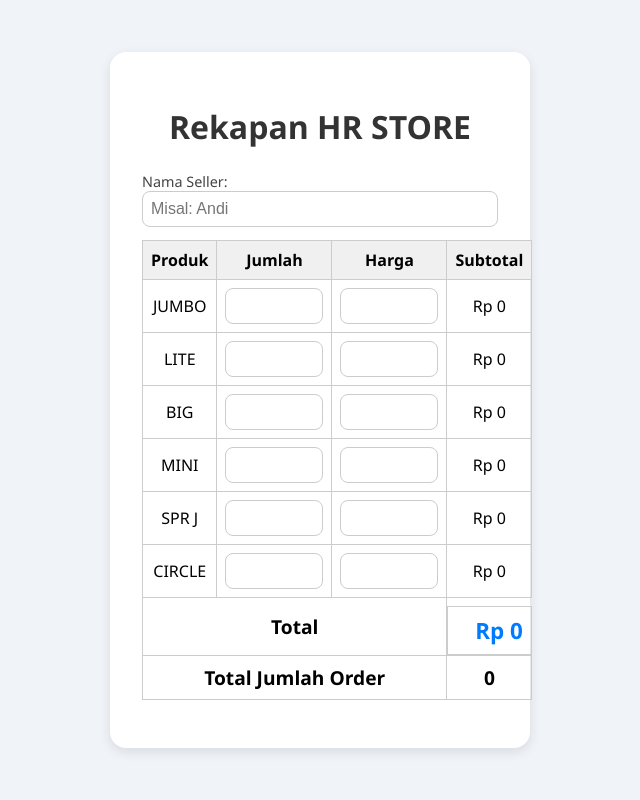
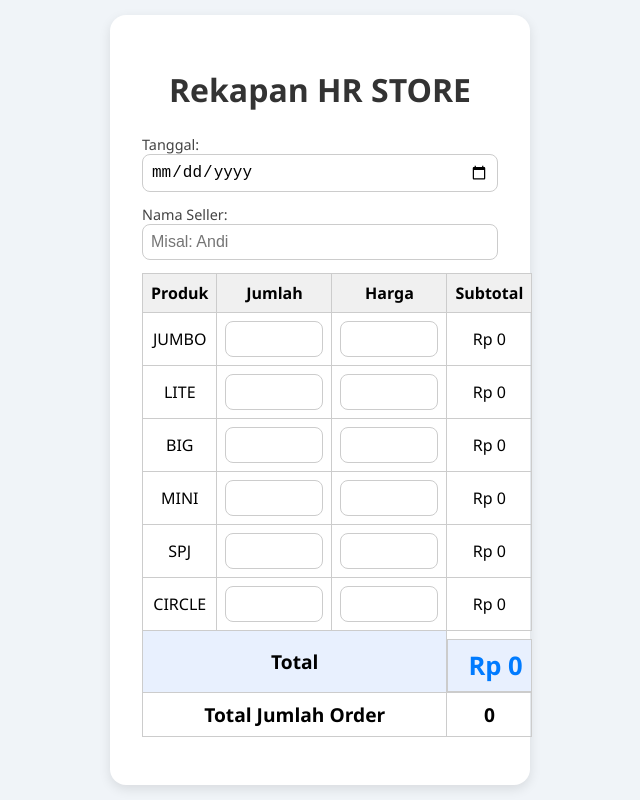
Before and after one commit to heruahmad1/rekapan-store, a plain HTML site: page index.html in a window 1280 px wide. Shown: the whole page, without its empty margins (320-960 px from the left). Drawn offline with Linux system fonts and the light colour scheme.

Commit message:
Update index.html

```diff
--- a/index.html
+++ b/index.html
@@ -39,8 +39,14 @@
       font-size: 1.2em;
     }
     #total {
-      font-size: 1.4em;
+      font-size: 1.6em;
       color: #007BFF;
+    }
+    #total-order {
+      font-size: 1.2em;
+    }
+    tfoot tr:first-child td {
+      background-color: #e8f0fe;
     }
   </style>
 </head>
@@ -48,6 +54,10 @@
   <div class="container">
     <h1>Rekapan HR STORE</h1>
     <form id="sales-form">
+      <label>
+        Tanggal:
+        <input type="date" id="tanggal">
+      </label>
       <label>
         Nama Seller:
         <input type="text" id="seller" placeholder="Misal: Andi">
@@ -57,9 +67,9 @@
         <thead>
           <tr>
             <th>Produk</th>
-            <th>Jumlah</th>
+            <th style="width: 20%;">Jumlah</th>
             <th>Harga</th>
-            <th>Subtotal</th>
+            <th style="width: 30%;">Subtotal</th>
           </tr>
         </thead>
         <tbody id="produk-body">
@@ -88,7 +98,7 @@
             <td id="subtotal-mini">Rp 0</td>
           </tr>
           <tr>
-            <td>SPR J</td>
+            <td>SPJ</td>
             <td><input type="number" id="spj" oninput="hitungSubtotal('spj')"></td>
             <td><input type="number" id="harga-spj" oninput="hitungSubtotal('spj')"></td>
             <td id="subtotal-spj">Rp 0</td>
```
